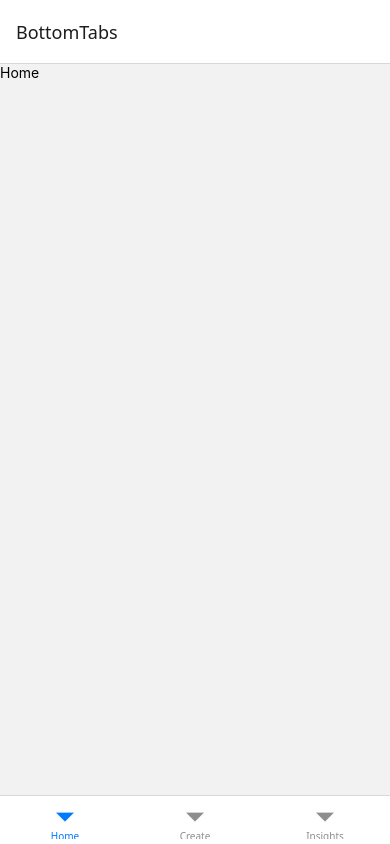
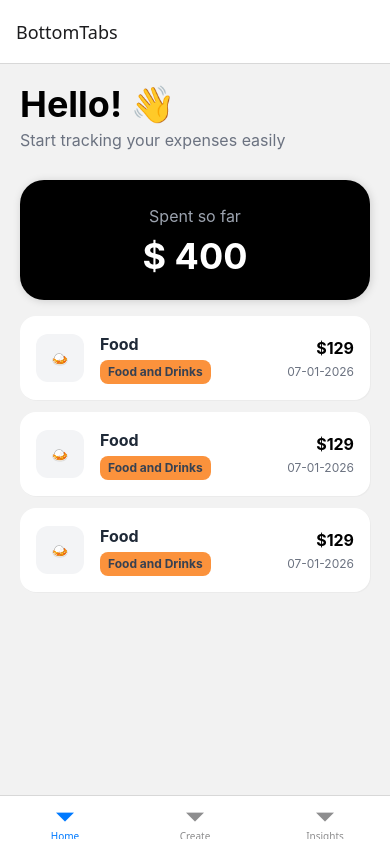
Before and after one commit to Vaibhav-kaushal-fricali/Expensio, a React Native app: screen /Home in a window 390 px wide. Built offline with nearby package versions, Linux system fonts and the light colour scheme.

Commit message:
Home screen creation

```diff
--- a/package.json
+++ b/package.json
@@ -15,7 +15,8 @@
     "expo": "~54.0.30",
     "expo-status-bar": "~3.0.9",
     "react": "19.1.0",
-    "react-native": "0.81.5"
+    "react-native": "0.81.5",
+    "twrnc": "^4.16.0"
   },
   "private": true
 }
--- a/src/screen/Home.js
+++ b/src/screen/Home.js
@@ -1,11 +1,86 @@
-import { StyleSheet, Text, View, Button } from "react-native";
+import { StyleSheet, Text, View, Button, FlatList } from "react-native";
 import React from "react";
+import tailwind from "twrnc";
+import EmptyList from "./components/EmptyList";
+import ExpenseItemCard from "./components/ExpenseItemCard";
 
-const Home = ({navigation}) => {
+export const expensesData = [
+  {
+    id: "1",
+    icon: "🍔",
+    title: "Burger & Fries",
+    category: "Food",
+    amount: 250,
+    date: "2026-01-05",
+    color: "#FFB703",
+  },
+  {
+    id: "2",
+    icon: "🛒",
+    title: "Grocery Shopping",
+    category: "Groceries",
+    amount: 1200,
+    date: "2026-01-04",
+    color: "#8ECAE6",
+  },
+  {
+    id: "3",
+    icon: "🚕",
+    title: "Cab Ride",
+    category: "Transport",
+    amount: 180,
+    date: "2026-01-03",
+    color: "#219EBC",
+  },
+  {
+    id: "4",
+    icon: "🎬",
+    title: "Movie Night",
+    category: "Entertainment",
+    amount: 350,
+    date: "2026-01-02",
+    color: "#FB8500",
+  },
+  {
+    id: "5",
+    icon: "📱",
+    title: "Mobile Recharge",
+    category: "Utilities",
+    amount: 499,
+    date: "2026-01-01",
+    color: "#06D6A0",
+  },
+];
+
+const Home = ({ navigation }) => {
   return (
     <View>
-      <Text>Home</Text>
-          {/* <Button onPress={()=> navigation.navigate("Profile")} title="Profile"/> */}
+      <View style={tailwind`px-5 pt-5 pb-3`}>
+        <Text style={tailwind`text-4xl font-bold text-black`}>Hello! 👋</Text>
+        <Text style={tailwind`text-base text-gray-500 mt-1`}>
+          Start tracking your expenses easily
+        </Text>
+      </View>
+
+      <View
+        style={tailwind`bg-black rounded-3xl p-6 my-4 mx-5 items-center shadow-lg`}
+      >
+        <Text style={tailwind`text-base text-gray-400`}>Spent so far</Text>
+        <Text style={tailwind`text-base text-white text-4xl mt-2 font-bold`}>
+          $ 400
+        </Text>
+      </View>
+
+      <FlatList
+        data={[1, 2, 3]}
+        // data={[]}
+        renderItem={({ item }) => <ExpenseItemCard item={item} />}
+        // keyExtractor={(item)=> item }
+        contentContainerStyle={{ paddingBottom: 20 }}
+        ListEmptyComponent={<EmptyList />}
+      />
+
+      {/* <Button onPress={()=> navigation.navigate("Profile")} title="Profile"/> */}
     </View>
   );
 };
--- /dev/null
+++ b/src/screen/components/EmptyList.js
@@ -0,0 +1,22 @@
+import React from "react";
+import { View, Text, StyleSheet } from "react-native";
+import tailwind from "twrnc";
+
+const EmptyList = ({
+  title = "No Expenses yet",
+  message = "Add a new expense to view it here..",
+}) => {
+  return (
+    <View style={tailwind`flex-1 justify-center items-center p-8 mt-10`}>
+      <Text style={tailwind`text-6xl mb-4`}>📝</Text>
+      <Text style={tailwind`text-xl font-bold text-gray-800 mb-2`}>
+        {title}
+      </Text>
+      <Text style={tailwind`text-base text-gray-500 ext-center`}>
+        {message}
+      </Text>
+    </View>
+  );
+};
+
+export default EmptyList;
--- /dev/null
+++ b/src/screen/components/ExpenseItemCard.js
@@ -0,0 +1,41 @@
+import React from "react";
+import { View, Text, StyleSheet } from "react-native";
+import tailwind from "twrnc";
+
+const ExpenseItemCard = ({ item }) => {
+  //title , item, category , amount and date all in this ITEM prop
+  return (
+    <View
+      style={tailwind`bg-white rounded-2xl p-4 mx-5 mb-3 flex-row justify-between items-center shadow-sm`}
+    >
+      <View style={tailwind`flex-row items-center`}>
+        <View
+          style={tailwind`w-12 h-12 rounded-xl bg-gray-100 justify-center items-center mr-4`}
+        >
+          <Text>{"🍛"}</Text>
+        </View>
+
+        <View>
+          <Text style={tailwind`text-base font-bold text-gray-800`}>
+            {"Food"}
+          </Text>
+          <View
+            style={tailwind`mt-1 px-2 py-1 rounded-lg self-start bg-orange-400 border-round`}
+          >
+            <Text style={tailwind`text-xs font-bold text-gray-700`}>
+              {"Food and Drinks"}
+            </Text>
+          </View>
+        </View>
+      </View>
+      <View style={tailwind`items-end `}>
+        <Text style={tailwind`text-base font-bold text-black`}>{"$129"}</Text>
+        <Text style={tailwind`text-xs text-gray-500 mt-1`}>{"07-01-2026"}</Text>
+      </View>
+    </View>
+  );
+};
+
+export default ExpenseItemCard;
+
+const styles = StyleSheet.create({});
```
Also changed, not shown: 1 other file (tests, documents, lock files or other folders).
